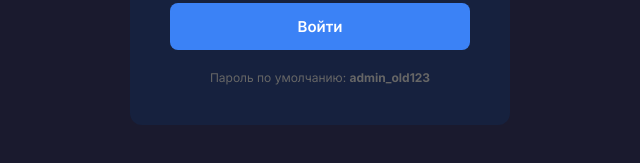
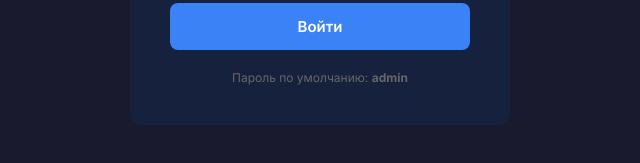
Before and after one commit to piarbookru-hub/garant888, a plain HTML site: page admin.html in a window 1280 px wide. Shown: the part 409-572 px from the top of the page, 320-960 px from the left. Drawn offline with Linux system fonts and the light colour scheme.

Commit message:
Update admin.html

```diff
--- a/admin.html
+++ b/admin.html
@@ -211,7 +211,7 @@
             <p class="login-error" id="loginError">Неверный пароль</p>
             <input type="password" id="passwordInput" placeholder="Введите пароль" onkeydown="if(event.key==='Enter')login()">
             <button onclick="login()">Войти</button>
-            <p style="margin-top:20px;font-size:12px;color:#666;">Пароль по умолчанию: <strong>admin_old123</strong></p>
+            <p style="margin-top:20px;font-size:12px;color:#666;">Пароль по умолчанию: <strong>admin</strong></p>
         </div>
     </div>
 
```
